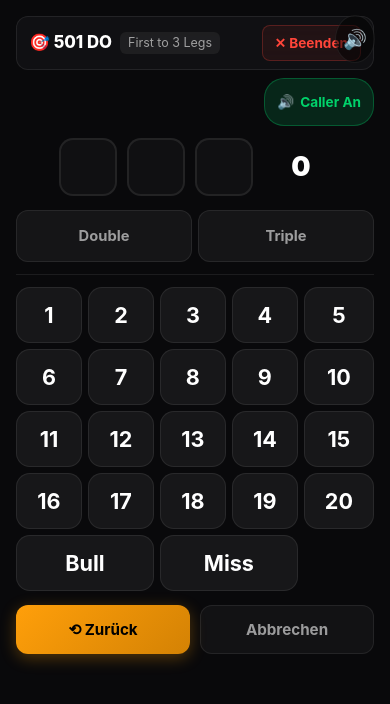
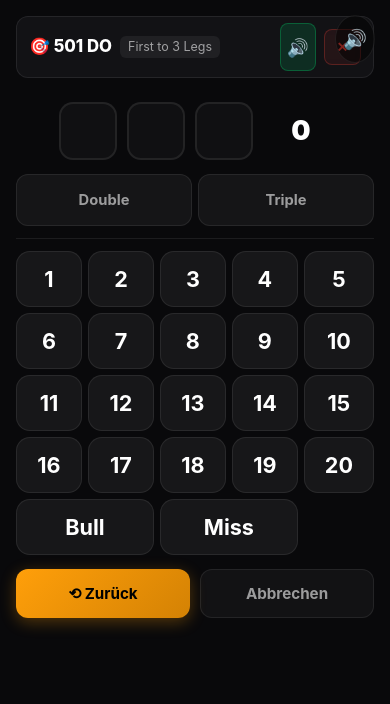
Before and after one commit to Dominik952678/DartCounter, a React (Vite) app: page /game in a window 390 px wide. Shown: the top 704 px of the page. Built offline with nearby package versions, Linux system fonts and the light colour scheme.

Commit message:
fix: streamline caller sound button into match top header and fix mobile overlap with abort button

```diff
--- a/src/components/CheckoutTraining.tsx
+++ b/src/components/CheckoutTraining.tsx
@@ -3,7 +3,7 @@ import type { Profile, Dart } from '../types';
 import { Keypad } from './Keypad';
 import { getCheckoutSuggestion } from '../utils/checkouts';
 import { getBotDart } from '../utils/bot';
-import { playDartHitSound, playSciFiHitSound, speak } from '../utils/audio';
+import { playDartHitSound, playSciFiHitSound, speak, isSoundEnabled, setSoundEnabled } from '../utils/audio';
 
 interface CheckoutTrainingProps {
   players: string[];
@@ -37,6 +37,7 @@ const generateRandomScore = () => Math.floor(Math.random() * (120 - 2 + 1)) + 2;
 
 export const CheckoutTraining: React.FC<CheckoutTrainingProps> = ({ players, profiles, checkoutRounds, checkoutTargets, onFinish, onAbort, isOnline, isHost, roomChannel, myUsername }) => {
   const [showAbortConfirm, setShowAbortConfirm] = useState(false);
+  const [soundOn, setSoundOn] = useState(isSoundEnabled());
   const [gameState, setGameState] = useState<PlayerState[]>(() =>
     players.map(p => {
         const target = generateRandomScore();
@@ -291,25 +292,29 @@ export const CheckoutTraining: React.FC<CheckoutTrainingProps> = ({ players, pro
          </div>
       )}
       <div style={{ opacity: (!isOnline || isMyTurn) ? 1 : 0.6, pointerEvents: (!isOnline || isMyTurn) ? 'auto' : 'none', height: '100%', display: 'flex', flexDirection: 'column', flex: 1, minHeight: 0 }}>
-        <div className="match-top-header" style={{
-          display: 'flex',
-          justifyContent: 'space-between',
-          alignItems: 'center',
-          padding: '8px 12px',
-          marginBottom: '8px',
-          background: 'rgba(22, 22, 26, 0.6)',
-          backdropFilter: 'blur(12px)',
-          borderRadius: '12px',
-          border: '1px solid var(--card-border)'
-        }}>
-          <div style={{ display: 'flex', alignItems: 'center', gap: '8px' }}>
-            <span style={{ fontWeight: 800, fontSize: '1.05em', color: 'var(--text)' }}>
+        <div className="match-top-header">
+          <div style={{ display: 'flex', alignItems: 'center', gap: '8px', overflow: 'hidden', minWidth: 0 }}>
+            <span style={{ fontWeight: 800, fontSize: '1.05em', color: 'var(--text)', whiteSpace: 'nowrap' }}>
               🎯 Checkout Training
             </span>
-            <span style={{ fontSize: '0.78em', color: 'var(--text-dim)', background: 'rgba(255,255,255,0.06)', padding: '2px 8px', borderRadius: '6px' }}>
+            <span style={{ fontSize: '0.78em', color: 'var(--text-dim)', background: 'rgba(255,255,255,0.06)', padding: '2px 8px', borderRadius: '6px', whiteSpace: 'nowrap' }}>
               Target {activeP.attempts + 1} / {checkoutTargets}
             </span>
           </div>
+
+          <div className="match-header-actions">
+            <button
+              onClick={() => {
+                const next = !soundOn;
+                setSoundEnabled(next);
+                setSoundOn(next);
+              }}
+              className={`btn-sound-toggle ${soundOn ? 'btn-sound-on' : 'btn-sound-off'}`}
+              title={soundOn ? 'Caller An (klicken zum Stummschalten)' : 'Caller Aus (klicken zum Einschalten)'}
+              aria-label={soundOn ? 'Caller stummschalten' : 'Caller aktivieren'}
+            >
+              {soundOn ? '🔊' : '🔇'}
+            </button>
 
             <button
               className="btn-ghost"
@@ -321,11 +326,16 @@ export const CheckoutTraining: React.FC<CheckoutTrainingProps> = ({ players, pro
                 borderRadius: '8px',
                 border: '1px solid rgba(255, 69, 58, 0.25)',
                 background: 'rgba(255, 69, 58, 0.08)',
-              minHeight: '36px'
+                minHeight: '36px',
+                display: 'flex',
+                alignItems: 'center',
+                gap: '4px',
+                cursor: 'pointer'
               }}
             >
-            ✕ Beenden
+              ✕ <span className="btn-abort-text">Beenden</span>
             </button>
+          </div>
         </div>
 
         <div className="game-screen-body">
--- a/src/components/GameScreen.tsx
+++ b/src/components/GameScreen.tsx
@@ -2,6 +2,7 @@ import React, { useState } from 'react';
 import { Scoreboard } from './Scoreboard';
 import { Keypad } from './Keypad';
 import type { Player, GameConfig, Dart } from '../types';
+import { isSoundEnabled, setSoundEnabled } from '../utils/audio';
 
 interface GameScreenProps {
   players: Player[];
@@ -24,29 +25,34 @@ interface GameScreenProps {
 
 export const GameScreen: React.FC<GameScreenProps> = (props) => {
   const [showAbortConfirm, setShowAbortConfirm] = useState(false);
+  const [soundOn, setSoundOn] = useState(isSoundEnabled());
 
   return (
     <div className="screen active-screen game-screen-layout" style={{ position: 'relative' }}>
       {/* Top Match Header */}
-      <div className="match-top-header" style={{
-        display: 'flex',
-        justifyContent: 'space-between',
-        alignItems: 'center',
-        padding: '8px 12px',
-        marginBottom: '8px',
-        background: 'rgba(22, 22, 26, 0.6)',
-        backdropFilter: 'blur(12px)',
-        borderRadius: '12px',
-        border: '1px solid var(--card-border)'
-      }}>
-        <div style={{ display: 'flex', alignItems: 'center', gap: '8px' }}>
-          <span style={{ fontWeight: 800, fontSize: '1.05em', color: 'var(--text)' }}>
+      <div className="match-top-header">
+        <div style={{ display: 'flex', alignItems: 'center', gap: '8px', overflow: 'hidden', minWidth: 0 }}>
+          <span style={{ fontWeight: 800, fontSize: '1.05em', color: 'var(--text)', whiteSpace: 'nowrap' }}>
             🎯 {props.config.startScore} {props.config.outMode}
           </span>
-          <span style={{ fontSize: '0.78em', color: 'var(--text-dim)', background: 'rgba(255,255,255,0.06)', padding: '2px 8px', borderRadius: '6px' }}>
+          <span style={{ fontSize: '0.78em', color: 'var(--text-dim)', background: 'rgba(255,255,255,0.06)', padding: '2px 8px', borderRadius: '6px', whiteSpace: 'nowrap' }}>
             First to {props.config.legsToWin} Legs {props.config.setsToWin > 1 ? `· ${props.config.setsToWin} Sets` : ''}
           </span>
         </div>
+
+        <div className="match-header-actions">
+          <button
+            onClick={() => {
+              const next = !soundOn;
+              setSoundEnabled(next);
+              setSoundOn(next);
+            }}
+            className={`btn-sound-toggle ${soundOn ? 'btn-sound-on' : 'btn-sound-off'}`}
+            title={soundOn ? 'Caller An (klicken zum Stummschalten)' : 'Caller Aus (klicken zum Einschalten)'}
+            aria-label={soundOn ? 'Caller stummschalten' : 'Caller aktivieren'}
+          >
+            {soundOn ? '🔊' : '🔇'}
+          </button>
 
           <button
             className="btn-ghost"
@@ -58,11 +64,16 @@ export const GameScreen: React.FC<GameScreenProps> = (props) => {
               borderRadius: '8px',
               border: '1px solid rgba(255, 69, 58, 0.25)',
               background: 'rgba(255, 69, 58, 0.08)',
-            minHeight: '36px'
+              minHeight: '36px',
+              display: 'flex',
+              alignItems: 'center',
+              gap: '4px',
+              cursor: 'pointer'
             }}
           >
-          ✕ Beenden
+            ✕ <span className="btn-abort-text">Beenden</span>
           </button>
+        </div>
       </div>
 
       <div className="game-screen-body">
--- a/src/components/PowerScoring.tsx
+++ b/src/components/PowerScoring.tsx
@@ -2,7 +2,7 @@ import React, { useState, useEffect } from 'react';
 import type { Profile, Dart } from '../types';
 import { Keypad } from './Keypad';
 import { getBotDart } from '../utils/bot';
-import { playDartHitSound, playSciFiHitSound, speak, play180Sound } from '../utils/audio';
+import { playDartHitSound, playSciFiHitSound, speak, play180Sound, isSoundEnabled, setSoundEnabled } from '../utils/audio';
 
 interface PowerScoringProps {
   players: string[];
@@ -26,6 +26,7 @@ interface PlayerState {
 
 export const PowerScoring: React.FC<PowerScoringProps> = ({ players, profiles, rounds, onFinish, onAbort, isOnline, isHost, roomChannel, myUsername }) => {
   const [showAbortConfirm, setShowAbortConfirm] = useState(false);
+  const [soundOn, setSoundOn] = useState(isSoundEnabled());
   const [gameState, setGameState] = useState<PlayerState[]>(() =>
     players.map(p => ({
       name: p,
@@ -171,25 +172,29 @@ export const PowerScoring: React.FC<PowerScoringProps> = ({ players, profiles, r
       )}
 
       <div style={{ opacity: (!isOnline || isMyTurn) ? 1 : 0.6, pointerEvents: (!isOnline || isMyTurn) ? 'auto' : 'none', height: '100%', display: 'flex', flexDirection: 'column', flex: 1, minHeight: 0 }}>
-        <div className="match-top-header" style={{
-          display: 'flex',
-          justifyContent: 'space-between',
-          alignItems: 'center',
-          padding: '8px 12px',
-          marginBottom: '8px',
-          background: 'rgba(22, 22, 26, 0.6)',
-          backdropFilter: 'blur(12px)',
-          borderRadius: '12px',
-          border: '1px solid var(--card-border)'
-        }}>
-          <div style={{ display: 'flex', alignItems: 'center', gap: '8px' }}>
-            <span style={{ fontWeight: 800, fontSize: '1.05em', color: 'var(--text)' }}>
+        <div className="match-top-header">
+          <div style={{ display: 'flex', alignItems: 'center', gap: '8px', overflow: 'hidden', minWidth: 0 }}>
+            <span style={{ fontWeight: 800, fontSize: '1.05em', color: 'var(--text)', whiteSpace: 'nowrap' }}>
               🔥 Power Scoring
             </span>
-            <span style={{ fontSize: '0.78em', color: 'var(--text-dim)', background: 'rgba(255,255,255,0.06)', padding: '2px 8px', borderRadius: '6px' }}>
+            <span style={{ fontSize: '0.78em', color: 'var(--text-dim)', background: 'rgba(255,255,255,0.06)', padding: '2px 8px', borderRadius: '6px', whiteSpace: 'nowrap' }}>
               Runde {currentRound} / {rounds}
             </span>
           </div>
+
+          <div className="match-header-actions">
+            <button
+              onClick={() => {
+                const next = !soundOn;
+                setSoundEnabled(next);
+                setSoundOn(next);
+              }}
+              className={`btn-sound-toggle ${soundOn ? 'btn-sound-on' : 'btn-sound-off'}`}
+              title={soundOn ? 'Caller An (klicken zum Stummschalten)' : 'Caller Aus (klicken zum Einschalten)'}
+              aria-label={soundOn ? 'Caller stummschalten' : 'Caller aktivieren'}
+            >
+              {soundOn ? '🔊' : '🔇'}
+            </button>
 
             <button
               className="btn-ghost"
@@ -201,11 +206,16 @@ export const PowerScoring: React.FC<PowerScoringProps> = ({ players, profiles, r
                 borderRadius: '8px',
                 border: '1px solid rgba(255, 69, 58, 0.25)',
                 background: 'rgba(255, 69, 58, 0.08)',
-              minHeight: '36px'
+                minHeight: '36px',
+                display: 'flex',
+                alignItems: 'center',
+                gap: '4px',
+                cursor: 'pointer'
               }}
             >
-            ✕ Beenden
+              ✕ <span className="btn-abort-text">Beenden</span>
             </button>
+          </div>
         </div>
 
         <div className="game-screen-body">
--- a/src/components/Scoreboard.tsx
+++ b/src/components/Scoreboard.tsx
@@ -1,7 +1,6 @@
-import React, { useState } from 'react';
+import React from 'react';
 import type { Player, GameConfig } from '../types';
 import { getCheckoutSuggestion } from '../utils/checkouts';
-import { isSoundEnabled, setSoundEnabled } from '../utils/audio';
 
 interface ScoreboardProps {
   players: Player[];
@@ -20,36 +19,8 @@ export const Scoreboard: React.FC<ScoreboardProps> = ({
   currentRoundDarts,
   celebration
 }) => {
-  const [soundOn, setSoundOn] = useState(isSoundEnabled());
-
   return (
     <div className="scoreboard" style={{ display: 'flex', flexDirection: 'column', gap: '1rem' }}>
-      <div style={{ display: 'flex', justifyContent: 'flex-end', alignItems: 'center', marginBottom: '-4px' }}>
-        <button
-          onClick={() => {
-            const next = !soundOn;
-            setSoundEnabled(next);
-            setSoundOn(next);
-          }}
-          className="btn-ghost"
-          style={{
-            padding: '6px 12px',
-            fontSize: '0.85em',
-            display: 'flex',
-            alignItems: 'center',
-            gap: '6px',
-            borderRadius: '20px',
-            background: soundOn ? 'rgba(0, 210, 106, 0.15)' : 'var(--surface)',
-            border: soundOn ? '1px solid rgba(0, 210, 106, 0.3)' : '1px solid var(--card-border)',
-            color: soundOn ? 'var(--green)' : 'var(--text-dim)',
-            cursor: 'pointer'
-          }}
-          title={soundOn ? 'Sound stummschalten' : 'Sound aktivieren'}
-        >
-          <span>{soundOn ? '🔊' : '🔇'}</span>
-          <span>{soundOn ? 'Caller An' : 'Caller Aus'}</span>
-        </button>
-      </div>
       <style>{`
         @keyframes scorePulse {
           0% { transform: scale(1); }
--- a/src/components/SplitScore.tsx
+++ b/src/components/SplitScore.tsx
@@ -1,6 +1,6 @@
 import React, { useState, useEffect } from 'react';
 import type { Profile, Dart } from '../types';
-import { playDartHitSound, playSciFiHitSound, speak, play180Sound } from '../utils/audio';
+import { playDartHitSound, playSciFiHitSound, speak, play180Sound, isSoundEnabled, setSoundEnabled } from '../utils/audio';
 
 interface SplitScoreProps {
   players: string[];
@@ -35,6 +35,7 @@ const TARGETS = [
 
 export const SplitScore: React.FC<SplitScoreProps> = ({ players, profiles, onFinish, onAbort, isOnline, isHost, roomChannel, myUsername }) => {
   const [showAbortConfirm, setShowAbortConfirm] = useState(false);
+  const [soundOn, setSoundOn] = useState(isSoundEnabled());
   const [gameState, setGameState] = useState<PlayerState[]>(() =>
     players.map(p => ({
       name: p,
@@ -239,25 +240,29 @@ export const SplitScore: React.FC<SplitScoreProps> = ({ players, profiles, onFin
          </div>
       )}
       <div style={{ opacity: (!isOnline || isMyTurn) ? 1 : 0.6, pointerEvents: (!isOnline || isMyTurn) ? 'auto' : 'none', height: '100%', display: 'flex', flexDirection: 'column', flex: 1, minHeight: 0 }}>
-        <div className="match-top-header" style={{
-          display: 'flex',
-          justifyContent: 'space-between',
-          alignItems: 'center',
-          padding: '8px 12px',
-          marginBottom: '8px',
-          background: 'rgba(22, 22, 26, 0.6)',
-          backdropFilter: 'blur(12px)',
-          borderRadius: '12px',
-          border: '1px solid var(--card-border)'
-        }}>
-          <div style={{ display: 'flex', alignItems: 'center', gap: '8px' }}>
-            <span style={{ fontWeight: 800, fontSize: '1.05em', color: 'var(--text)' }}>
+        <div className="match-top-header">
+          <div style={{ display: 'flex', alignItems: 'center', gap: '8px', overflow: 'hidden', minWidth: 0 }}>
+            <span style={{ fontWeight: 800, fontSize: '1.05em', color: 'var(--text)', whiteSpace: 'nowrap' }}>
               ➗ Split Score
             </span>
-            <span style={{ fontSize: '0.78em', color: 'var(--text-dim)', background: 'rgba(255,255,255,0.06)', padding: '2px 8px', borderRadius: '6px' }}>
+            <span style={{ fontSize: '0.78em', color: 'var(--text-dim)', background: 'rgba(255,255,255,0.06)', padding: '2px 8px', borderRadius: '6px', whiteSpace: 'nowrap' }}>
               Ziel: {currentTarget?.label} ({currentRoundIndex + 1}/{TARGETS.length})
             </span>
           </div>
+
+          <div className="match-header-actions">
+            <button
+              onClick={() => {
+                const next = !soundOn;
+                setSoundEnabled(next);
+                setSoundOn(next);
+              }}
+              className={`btn-sound-toggle ${soundOn ? 'btn-sound-on' : 'btn-sound-off'}`}
+              title={soundOn ? 'Caller An (klicken zum Stummschalten)' : 'Caller Aus (klicken zum Einschalten)'}
+              aria-label={soundOn ? 'Caller stummschalten' : 'Caller aktivieren'}
+            >
+              {soundOn ? '🔊' : '🔇'}
+            </button>
 
             <button
               className="btn-ghost"
@@ -269,11 +274,16 @@ export const SplitScore: React.FC<SplitScoreProps> = ({ players, profiles, onFin
                 borderRadius: '8px',
                 border: '1px solid rgba(255, 69, 58, 0.25)',
                 background: 'rgba(255, 69, 58, 0.08)',
-              minHeight: '36px'
+                minHeight: '36px',
+                display: 'flex',
+                alignItems: 'center',
+                gap: '4px',
+                cursor: 'pointer'
               }}
             >
-            ✕ Beenden
+              ✕ <span className="btn-abort-text">Beenden</span>
             </button>
+          </div>
         </div>
 
         <div className="game-screen-body">
--- a/src/index.css
+++ b/src/index.css
@@ -505,6 +505,58 @@ button:active, .btn:active {
   background: rgba(94, 92, 230, 0.25);
   border-color: rgba(94, 92, 230, 0.4);
   color: #c7c5ff;
+}
+
+/* ── Match Top Header & Navigation Actions ── */
+.match-top-header {
+  display: flex;
+  justify-content: space-between;
+  align-items: center;
+  padding: 6px 12px;
+  margin-bottom: 8px;
+  background: rgba(22, 22, 26, 0.75);
+  backdrop-filter: blur(12px);
+  -webkit-backdrop-filter: blur(12px);
+  border-radius: 12px;
+  border: 1px solid var(--card-border);
+  gap: 8px;
+}
+.match-header-actions {
+  display: flex;
+  align-items: center;
+  gap: 8px;
+  flex-shrink: 0;
+}
+.btn-sound-toggle {
+  width: 36px;
+  height: 36px;
+  display: flex;
+  align-items: center;
+  justify-content: center;
+  border-radius: 8px;
+  cursor: pointer;
+  font-size: 1.1em;
+  padding: 0;
+  transition: all 0.15s ease;
+  user-select: none;
+}
+.btn-sound-on {
+  background: rgba(0, 210, 106, 0.15);
+  border: 1px solid rgba(0, 210, 106, 0.3);
+  color: var(--green);
+}
+.btn-sound-off {
+  background: rgba(255, 255, 255, 0.06);
+  border: 1px solid var(--card-border);
+  color: var(--text-dim);
+}
+.btn-sound-toggle:active {
+  transform: scale(0.92);
+}
+@media (max-width: 440px) {
+  .btn-abort-text {
+    display: none;
+  }
 }
 
 /* ── Keypad (Thumb Optimized) ──────────── */
```
Lines whose indentation alone changed are shown as unchanged.
